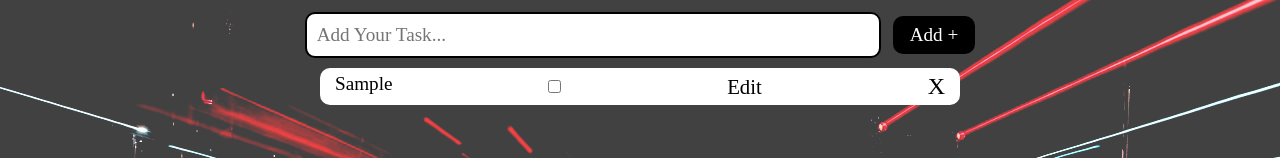
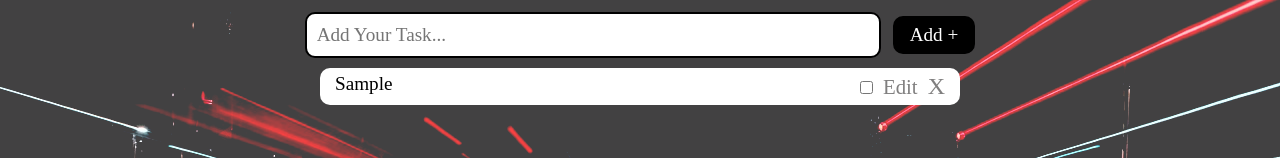
Before and after one commit to sharmeen466/To-Do-List, a plain HTML site: page male.html in a window 1280 px wide. Both pictures are taken after typing "Sample" into the empty fields and a click on the button "Add +". Shown: the part 144-302 px from the top of the page. Drawn offline with Linux system fonts and the light colour scheme; some packages are replaced by stand-ins of ours; a script that the page names is missing.

Commit message:
To Do List

```diff
--- a/app.js
+++ b/app.js
@@ -26,12 +26,14 @@ btn.addEventListener("click", function () {
         edit.classList.add("editBtn")
         const mark = document.createElement("input")
         mark.type = "checkbox"
+        const div = document.createElement("div")
 
         li.textContent = input.value
         list.appendChild(li);
-        li.appendChild(mark);
-        li.appendChild(edit)
-        li.appendChild(deleteBtn)
+        div.appendChild(mark);
+        div.appendChild(edit)
+        div.appendChild(deleteBtn)
+        li.appendChild(div)
         input.value = ""
         deleteBtn.addEventListener("click", function () {
             li.classList.toggle("remove")
--- a/female.css
+++ b/female.css
@@ -76,6 +76,7 @@ li {
     border-radius: 10px;
     display: flex;
     justify-content: space-between;
+    flex-wrap: wrap;
     padding: 5px 15px;
 }
 
--- a/male.css
+++ b/male.css
@@ -42,9 +42,11 @@ h1 {
     border: none;
     font-size: 1.5rem;
     cursor: pointer;
+    color: rgb(128, 127, 127);
 }
 
 .editBtn {
+    color: rgb(128, 127, 127);
     background: none;
     border: none;
     font-size: 1.3rem;
```
